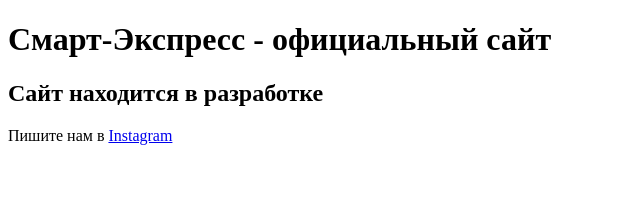
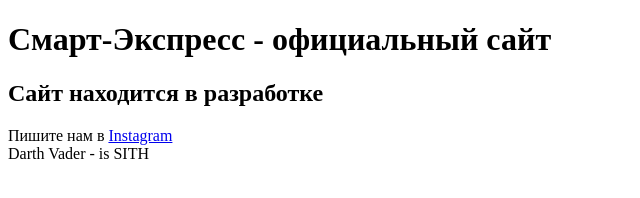
Before and after one commit to ikonnikovivan/Repository_2, a plain HTML site: page index.html in a window 1280 px wide. Shown: the whole page, without its empty margins (0-640 px from the left). Drawn offline with Linux system fonts and the light colour scheme.

Commit message:
add Vader

```diff
--- a/index.html
+++ b/index.html
@@ -8,6 +8,6 @@
     <h1>Смарт-Экспресс - официальный сайт<h1>
     <h2>Сайт находится в разработке</h2>
     <div>Пишите нам в <a href="https://www.instagram.com/skillbox.ru" target="_blank">Instagram</a>
-
+    <div>Darth Vader - is SITH</div>
 </body>
 </html>
```
